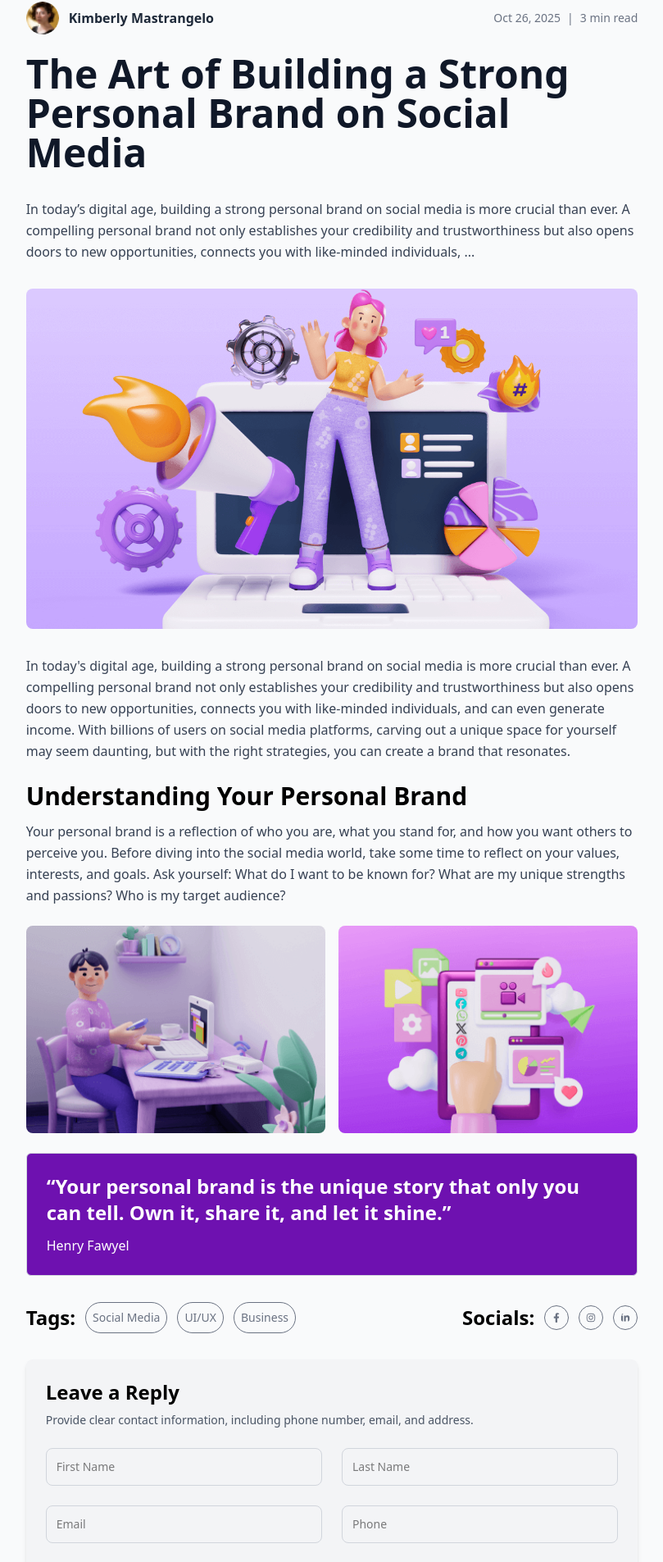
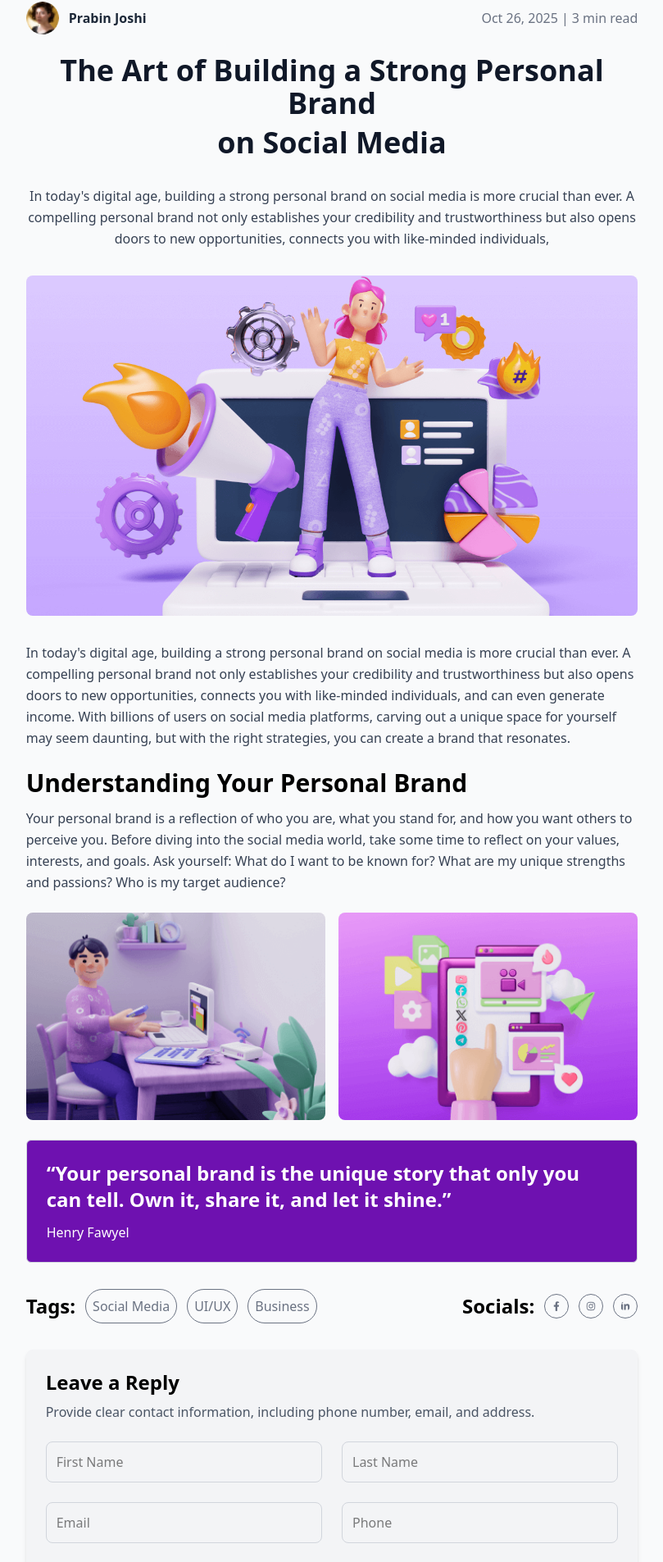
Before and after one commit to prabinb50/Blog_Website_MERN, a React (Vite) app in the folder frontend/: page /single-post in a window 1280 px wide. Shown: the part 384-2289 px from the top of the page at 82% size, without its empty margins (235-1044 px from the left). Built offline with nearby package versions, Linux system fonts and the light colour scheme; sample sign-in values are in the browser's storage.

Commit message:
add scroll based animations in single post page

```diff
--- a/frontend/src/pages/DefaultSinglePostPage.jsx
+++ b/frontend/src/pages/DefaultSinglePostPage.jsx
@@ -1,13 +1,13 @@
-import React, { useEffect, useState } from "react";
+import React, { useState } from "react";
 import { FaFacebookF, FaInstagram, FaLinkedinIn } from "react-icons/fa";
-import { NavLink, useLocation } from "react-router-dom";
+import { NavLink } from "react-router";
 import { ChevronRight } from "lucide-react";
 import { Bounce, toast } from "react-toastify";
 import MoreBlogsSinglePost from "../components/moreBlogsSinglePost";
+import { AnimatedText, AnimatedCard, AnimatedFade } from "../components/AnimatedComponent";
 
 export default function DefaultSinglePostPage() {
-
-  // State variables for form inputs
+  // state variables for form inputs
   const [firstName, setFirstName] = useState("");
   const [lastName, setLastName] = useState("");
   const [email, setEmail] = useState("");
@@ -15,10 +15,11 @@ export default function DefaultSinglePostPage() {
   const [subject, setSubject] = useState("");
   const [phone, setPhone] = useState("");
 
-  // Function to handle form submission
+  // function to handle form submission
   const handleSubmit = (e) => {
     e.preventDefault();
-    // Display a toast notification
+
+    // display a toast notification
     toast("Thank you for your message! We will get back to you soon.", {
       position: "top-right",
       autoClose: 2000,
@@ -30,7 +31,7 @@ export default function DefaultSinglePostPage() {
       theme: "light",
       transition: Bounce,
     });
-    // Reset form fields
+    // reset form fields
     setFirstName("");
     setLastName("");
     setEmail("");
@@ -41,31 +42,33 @@ export default function DefaultSinglePostPage() {
 
   return (
     <div className="bg-gray-50 min-h-screen">
-      {/* Light purple background for title section */}
       <div className="bg-[#f6f2ff] w-full">
-        <div className="flex items-center justify-center pt-20 pb-2 overflow-x-auto px-4">
-          {/* Breadcrumb navigation */}
+        <AnimatedFade className="flex items-center justify-center pt-20 pb-2 overflow-x-auto px-4" delay={0.1}>
           <NavLink to={"/"} className="cursor-pointer ">
             Home
           </NavLink>
+
           <ChevronRight className="w-5" />
+
           <p className="whitespace-nowrap ">Blog</p>
+
           <ChevronRight className="w-5" />
+
           <p className="font-bold whitespace-nowrap">Blog Without Sidebar</p>
-        </div>
+        </AnimatedFade>
 
-        {/* Page title */}
-        <p className="text-center font-bold text-4xl md:text-5xl pb-20 px-4">
+        {/* page title */}
+        <AnimatedText className="text-center font-bold text-4xl md:text-5xl pb-20 px-4" delay={0.2}>
           Blog Without Sidebar
-        </p>
+        </AnimatedText>
       </div>
 
-      {/* Main Content Section */}
-      <div className="w-[90%] sm:w-11/12 lg:w-9/12 xl:w-7/12 mx-auto pt-15 md:pt-20 pb-15 pb:pb-20">
-        {/* Post Header */}
-        <header className="flex flex-col sm:flex-row justify-between items-start sm:items-center mb-4 sm:mb-6">
-          <div className="flex items-center mb-3 sm:mb-0">
-            {/* Author profile image and name */}
+      {/* main content section */}
+      <div className="w-[90%] sm:w-11/12 lg:w-9/12 xl:w-7/12 mx-auto pt-13 sm:pt-16 md:pt-20 pb-13 sm:pb-16 pb:pb-20">
+        {/* post header */}
+        <AnimatedFade className="flex justify-between items-center mb-4 sm:mb-6" delay={0.3}>
+          <div className="flex items-center ">
+            {/* author profile image and name */}
             <img
               src="/blog1-author1.png"
               alt="Author"
@@ -73,37 +76,45 @@ export default function DefaultSinglePostPage() {
             />
 
             <span className="font-semibold text-gray-800 text-sm sm:text-base">
-              Kimberly Mastrangelo
+              Prabin Joshi
             </span>
           </div>
 
-          <div className="text-xs sm:text-sm text-gray-500">
-            {/* Post date and read time */}
+          <div className="text-sm sm:text-base text-gray-500 ">
+            {/* post date and read time */}
             <span>Oct 26, 2025</span>
 
-            <span className="mx-2 inline">|</span>
+            <span className="mx-1 inline ">|</span>
 
             <span>3 min read</span>
           </div>
-        </header>
+        </AnimatedFade>
 
-        {/* Post Content */}
-        <div className="mb-6 grid grid-cols-1 gap-3 sm:gap-4">
-          {/* Post title */}
-          <h1 className="text-2xl sm:text-3xl md:text-4xl lg:text-5xl font-semibold text-gray-900 mb-2 sm:mb-4">
-            The Art of Building a Strong Personal Brand on Social Media
+        {/* post content */}
+        <AnimatedCard className="mb-6 grid grid-cols-1 gap-3 sm:gap-4" delay={0.4}>
+          {/* post title */}
+          <h1 className="text-2xl sm:text-3xl md:text-4xl font-semibold text-gray-900 mb-2 sm:mb-4 text-center">
+            <span className="inline sm:inline-block sm:w-full mb-2">The Art of Building a Strong Personal Brand</span>
+
+            <span className="inline sm:inline-block sm:w-full"> on Social Media</span>
           </h1>
 
-          {/* Post description */}
-          <p className="text-sm sm:text-base text-gray-700 leading-relaxed">
-            In today’s digital age, building a strong personal brand on social
+          {/* post description */}
+          {/* <p className="text-sm sm:text-base text-gray-700 leading-relaxed">
+            In today's digital age, building a strong personal brand on social
             media is more crucial than ever. A compelling personal brand not
-            only establishes your credibility and trustworthiness but also opens
-            doors to new opportunities, connects you with like-minded
-            individuals, ...
+            only establishes your credibility and trustworthiness but also opens doors to new opportunities, connects you with like-minded individuals,
+          </p> */}
+
+          <p className="text-sm sm:text-base text-gray-700 leading-relaxed text-center">
+            <span className="inline sm:inline-block sm:w-full">In today's digital age, building a strong personal brand on social
+              media is more crucial than ever. A compelling personal brand not
+              only establishes your credibility and trustworthiness but also opens</span>
+
+            <span className="inline sm:inline-block sm:w-full"> doors to new opportunities, connects you with like-minded individuals,</span>
           </p>
 
-          {/* Post image */}
+          {/* post image */}
           <div className="my-2 sm:my-4">
             <img
               src="/blog-details-image1.png"
@@ -112,7 +123,7 @@ export default function DefaultSinglePostPage() {
             />
           </div>
 
-          {/* Additional content */}
+          {/* additional content */}
           <p className="text-sm sm:text-base text-gray-700 leading-relaxed">
             In today's digital age, building a strong personal brand on social
             media is more crucial than ever. A compelling personal brand not
@@ -123,89 +134,108 @@ export default function DefaultSinglePostPage() {
             seem daunting, but with the right strategies, you can create a brand
             that resonates.
           </p>
-        </div>
+        </AnimatedCard>
 
-        {/* Additional Sections */}
-        <h2 className="text-xl sm:text-2xl md:text-3xl font-semibold mt-6 mb-3">
+        {/* section heading */}
+        <AnimatedText className="text-xl sm:text-2xl md:text-3xl font-semibold mt-6 mb-3" delay={0.5}>
           Understanding Your Personal Brand
-        </h2>
+        </AnimatedText>
 
-        <p className="text-sm sm:text-base text-gray-700 leading-relaxed">
+        {/* section content */}
+        <AnimatedText className="text-sm sm:text-base text-gray-700 leading-relaxed" delay={0.5}>
           Your personal brand is a reflection of who you are, what you stand
           for, and how you want others to perceive you. Before diving into the
           social media world, take some time to reflect on your values,
           interests, and goals. Ask yourself: What do I want to be known for?
           What are my unique strengths and passions? Who is my target audience?
-        </p>
+        </AnimatedText>
 
-        {/* Responsive Images */}
-        <div className="grid grid-cols-1 sm:grid-cols-2 gap-3 sm:gap-4 mt-4 sm:mt-6">
+        {/* images  */}
+        <AnimatedCard className="grid grid-cols-1 sm:grid-cols-2 gap-3 sm:gap-4 mt-4 sm:mt-6" delay={0.6}>
           <img
             src="/blog-details-image2.png"
             alt=""
             className="rounded-lg object-cover w-full h-auto"
           />
+
           <img
             src="/blog-details-image3.png"
             alt=""
             className="rounded-lg object-cover w-full h-auto "
           />
-        </div>
+        </AnimatedCard>
 
-        {/* Quote Section */}
-        <div className="gap-3 grid grid-cols-1 border border-gray-300 rounded-md bg-purple-800 mt-4 sm:mt-6 p-4 sm:p-6">
+        {/* quote section  */}
+        <AnimatedCard
+          className="gap-3 grid grid-cols-1 border border-gray-300 rounded-md bg-purple-800 mt-4 sm:mt-6 p-4 sm:p-6"
+          delay={0.7}>
           <span className="text-white text-base sm:text-lg md:text-xl lg:text-2xl font-semibold">
             <q>
               Your personal brand is the unique story that only you can tell.
               Own it, share it, and let it shine.
             </q>
           </span>
+
           <span className="text-white text-sm sm:text-base">Henry Fawyel</span>
-        </div>
+        </AnimatedCard>
 
-        {/* Tags and Socials */}
-        <div className="flex flex-col sm:flex-row items-start sm:items-center justify-between py-4 sm:py-6 md:py-8 gap-4">
+        {/* tags and socials */}
+        <AnimatedFade
+          className="flex flex-col sm:flex-row items-start sm:items-center justify-between py-4 sm:py-6 md:py-8 gap-4"
+          delay={0.8}
+        >
           <div className="flex flex-wrap items-center gap-2 sm:gap-3">
-            {/* Tags */}
+            {/* tags */}
             <p className="font-semibold text-base sm:text-lg md:text-xl lg:text-2xl">Tags:</p>
-            <div className="text-xs sm:text-sm text-gray-500 hover:text-white border border-gray-500 cursor-pointer w-max p-1.5 sm:p-2 rounded-full hover:bg-violet-600 hover:border-violet-600 duration-700">
+
+            <div className="text-sm sm:text-base text-gray-500 hover:text-white border border-gray-500 cursor-pointer w-max p-1.5 sm:p-2 rounded-full hover:bg-violet-600 hover:border-violet-600 duration-700">
               Social Media
             </div>
-            <div className="text-xs sm:text-sm text-gray-500 hover:text-white border border-gray-500 cursor-pointer w-max p-1.5 sm:p-2 rounded-full hover:bg-violet-600 hover:border-violet-600 duration-700">
+
+            <div className="text-sm sm:text-base text-gray-500 hover:text-white border border-gray-500 cursor-pointer w-max p-1.5 sm:p-2 rounded-full hover:bg-violet-600 hover:border-violet-600 duration-700">
               UI/UX
             </div>
-            <div className="text-xs sm:text-sm text-gray-500 hover:text-white border border-gray-500 cursor-pointer w-max p-1.5 sm:p-2 rounded-full hover:bg-violet-600 hover:border-violet-600 duration-700">
+
+            <div className="text-sm sm:text-base text-gray-500 hover:text-white border border-gray-500 cursor-pointer w-max p-1.5 sm:p-2 rounded-full hover:bg-violet-600 hover:border-violet-600 duration-700">
               Business
             </div>
           </div>
 
           <div className="flex items-center gap-2 sm:gap-3 mt-3 sm:mt-0">
-            {/* Social media icons */}
+            {/* social media icons */}
             <p className="text-base sm:text-lg md:text-xl lg:text-2xl font-semibold">Socials:</p>
+
             <FaFacebookF
               size={30}
               className="text-gray-500 hover:text-white border border-gray-500 cursor-pointer w-max p-1.5 sm:p-2 rounded-full hover:bg-violet-600 hover:border-violet-600 duration-700"
             />
+
             <FaInstagram
               size={30}
               className="text-gray-500 hover:text-white border border-gray-500 cursor-pointer w-max p-1.5 sm:p-2 rounded-full hover:bg-violet-600 hover:border-violet-600 duration-700"
             />
+
             <FaLinkedinIn
               size={30}
               className="text-gray-500 hover:text-white border border-gray-500 cursor-pointer w-max p-1.5 sm:p-2 rounded-full hover:bg-violet-600 hover:border-violet-600 duration-700"
             />
           </div>
-        </div>
+        </AnimatedFade>
 
-        {/* Comment Section */}
-        <div className="bg-gray-100 p-4 sm:p-5 md:p-6 rounded-lg shadow-md">
+        {/* comment section with card animation */}
+        <AnimatedCard
+          className="bg-gray-100 p-4 sm:p-5 md:p-6 rounded-lg shadow-md"
+          delay={0.9}
+        >
           <h3 className="text-lg sm:text-xl md:text-2xl font-bold mb-1 sm:mb-2">Leave a Reply</h3>
-          <p className="text-xs sm:text-sm text-gray-600 mb-4 sm:mb-6">
+
+          <p className="text-sm sm:text-base text-gray-600 mb-4 sm:mb-6">
             Provide clear contact information, including phone number, email,
             and address.
           </p>
+
           <form onSubmit={handleSubmit} className="space-y-4 sm:space-y-6">
-            {/* Form fields */}
+            {/* form fields */}
             <div className="grid grid-cols-1 sm:grid-cols-2 gap-4 sm:gap-6">
               <input
                 value={firstName}
@@ -213,17 +243,19 @@ export default function DefaultSinglePostPage() {
                 required
                 type="text"
                 placeholder="First Name"
-                className="w-full p-2.5 sm:p-3 border border-gray-300 rounded-lg text-sm"
+                className="w-full p-2.5 sm:p-3 border border-gray-300 rounded-lg text-sm sm:text-base"
               />
+
               <input
                 value={lastName}
                 onChange={(e) => setLastName(e.target.value)}
                 required
                 type="text"
                 placeholder="Last Name"
-                className="w-full p-2.5 sm:p-3 border border-gray-300 rounded-lg text-sm"
+                className="w-full p-2.5 sm:p-3 border border-gray-300 rounded-lg text-sm sm:text-base"
               />
             </div>
+
             <div className="grid grid-cols-1 sm:grid-cols-2 gap-4 sm:gap-6">
               <input
                 value={email}
@@ -231,33 +263,37 @@ export default function DefaultSinglePostPage() {
                 required
                 type="email"
                 placeholder="Email"
-                className="w-full p-2.5 sm:p-3 border border-gray-300 rounded-lg text-sm"
+                className="w-full p-2.5 sm:p-3 border border-gray-300 rounded-lg text-sm sm:text-base"
               />
+
               <input
                 value={phone}
                 onChange={(e) => setPhone(e.target.value)}
                 required
                 type="text"
                 placeholder="Phone"
-                className="w-full p-2.5 sm:p-3 border border-gray-300 rounded-lg text-sm"
+                className="w-full p-2.5 sm:p-3 border border-gray-300 rounded-lg text-sm sm:text-base"
               />
             </div>
+
             <input
               value={subject}
               onChange={(e) => setSubject(e.target.value)}
               required
               type="text"
               placeholder="Subject"
-              className="w-full p-2.5 sm:p-3 border border-gray-300 rounded-lg text-sm"
+              className="w-full p-2.5 sm:p-3 border border-gray-300 rounded-lg text-sm sm:text-base"
             />
+
             <textarea
               value={message}
               onChange={(e) => setMessage(e.target.value)}
               required
               placeholder="Message"
               rows="4"
-              className="w-full p-2.5 sm:p-3 border border-gray-300 rounded-lg text-sm"
+              className="w-full p-2.5 sm:p-3 border border-gray-300 rounded-lg text-sm sm:text-base"
             ></textarea>
+
             <button
               type="submit"
               className="w-full sm:w-auto px-6 bg-purple-600 text-white py-2.5 rounded-lg font-bold hover:bg-purple-700 transition text-sm sm:text-base"
@@ -265,11 +301,11 @@ export default function DefaultSinglePostPage() {
               Get Started
             </button>
           </form>
-        </div>
+        </AnimatedCard>
       </div>
 
-      {/* More Blogs Section */}
+      {/* more blogs section */}
       <MoreBlogsSinglePost />
-    </div>
+    </div >
   );
 }
```
Also changed, not shown: 1 other file (tests, documents, lock files or other folders).
